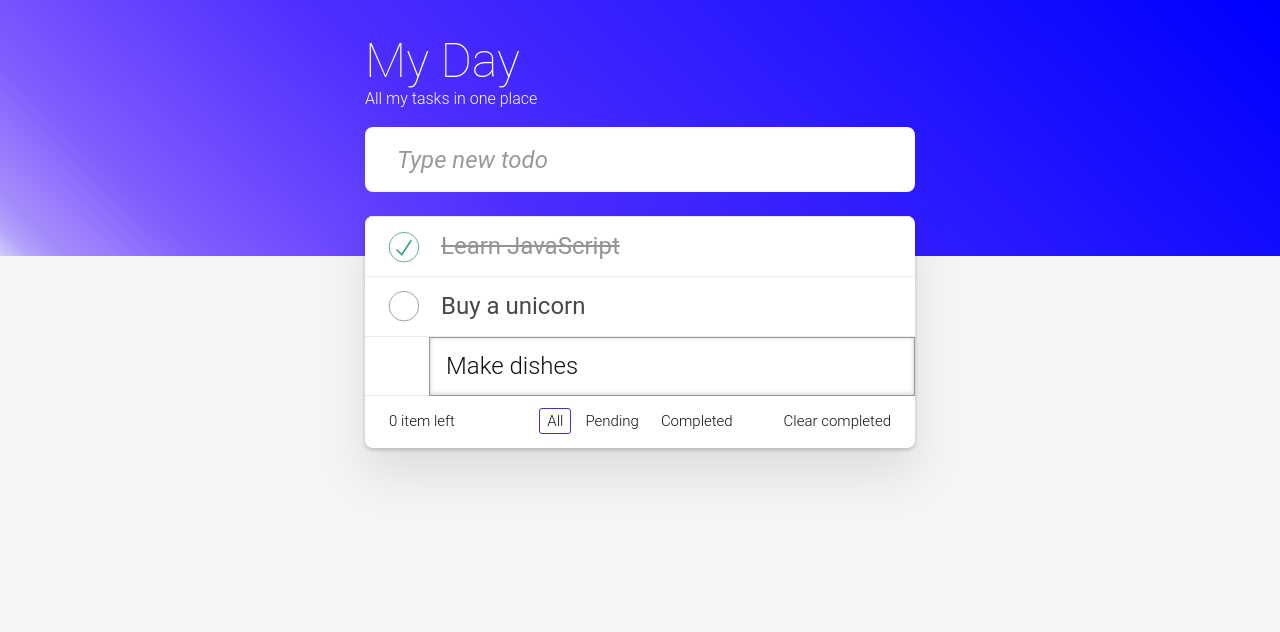
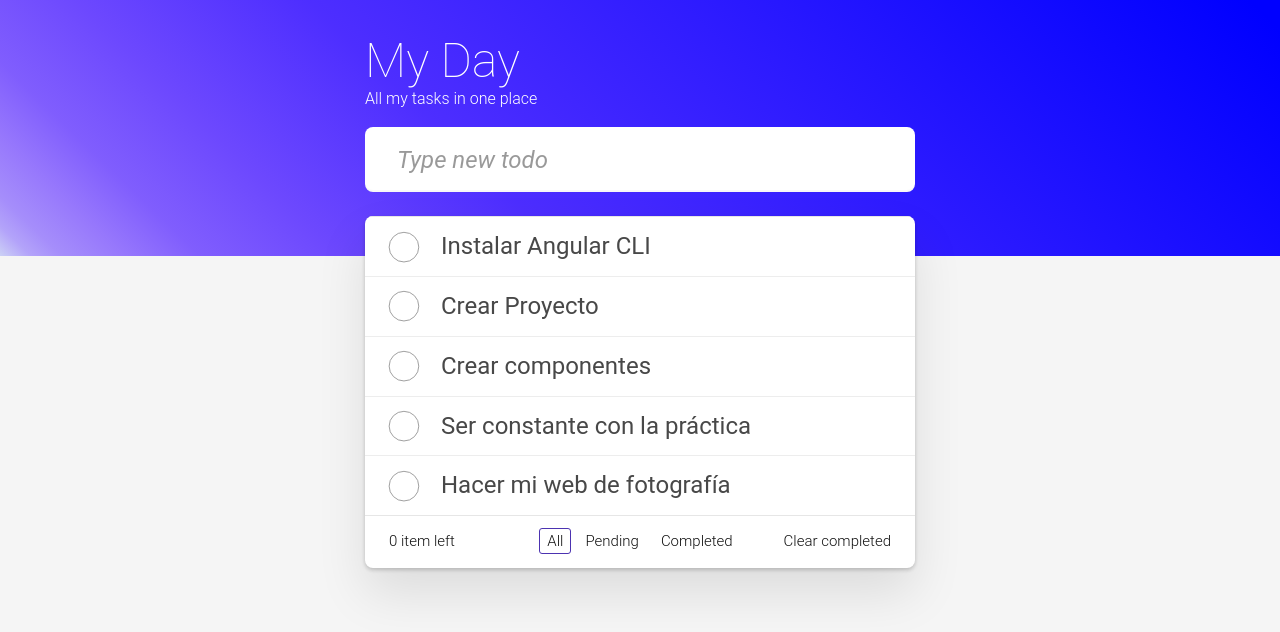
Before and after one commit to facuezeperalta/Angular17-, an Angular app in the folder todoapp/: page / in a window 1280 px wide. Shown: the top 632 px of the page. Built offline with nearby package versions, Linux system fonts and the light colour scheme.

Commit message:
directivas de control terminadas comenzando con NgFor

```diff
--- a/todoapp/src/app/pages/home/home.component.html
+++ b/todoapp/src/app/pages/home/home.component.html
@@ -15,6 +15,17 @@
     <!-- This section should be hidden by default and shown when there are todos -->
     <section class="main">
       <ul class="todo-list">
+        <li *ngFor="let task of tasks(); index as i">
+          <div class="view">
+            <input class="toggle" type="checkbox" />
+            <label>{{ task }}</label>
+            <button class="destroy"></button>
+          </div>
+          <input class="edit" value="Buy a unicorn" />
+        </li>
+
+
+        <!--
         <li class="completed">
           <div class="view">
             <input class="toggle" type="checkbox" checked />
@@ -23,6 +34,7 @@
           </div>
           <input class="edit" value="Learn JavaScript" />
         </li>
+
         <li>
           <div class="view">
             <input class="toggle" type="checkbox" />
@@ -31,6 +43,7 @@
           </div>
           <input class="edit" value="Buy a unicorn" />
         </li>
+
         <li class="editing">
           <div class="view">
             <input class="toggle" type="checkbox" />
@@ -39,6 +52,7 @@
           </div>
           <input class="edit" value="Make dishes" />
         </li>
+        -->
       </ul>
     </section>
     <!-- This footer should be hidden by default and shown when there are todos -->
--- a/todoapp/src/app/pages/home/home.component.ts
+++ b/todoapp/src/app/pages/home/home.component.ts
@@ -1,12 +1,19 @@
-import { Component } from '@angular/core';
+import { Component, signal } from '@angular/core';
+import{CommonModule} from '@angular/common'
 
 @Component({
   selector: 'app-home',
   standalone: true,
-  imports: [],
+  imports: [CommonModule],
   templateUrl: './home.component.html',
   styleUrl: './home.component.scss'
 })
 export class HomeComponent {
-
+  tasks = signal([
+    "Instalar Angular CLI",
+    "Crear Proyecto",
+    "Crear componentes",
+    "Ser constante con la práctica",
+    "Hacer mi web de fotografía"
+  ])
 }
--- a/todoapp/src/app/pages/labs/labs.component.ts
+++ b/todoapp/src/app/pages/labs/labs.component.ts
@@ -16,7 +16,7 @@ export class LabsComponent {
     "Crear Proyecto",
     "Crear componentes",
     "Ser constante con la práctica"
-  ])
+  ]);
   name = signal("Facundo Peralta");
   age = 28;
   image = "https://s1.eestatic.com/2020/07/21/omicrono/hardware/fotografia-hardware-hardware_506960175_156187018_1706x960.jpg";
```
